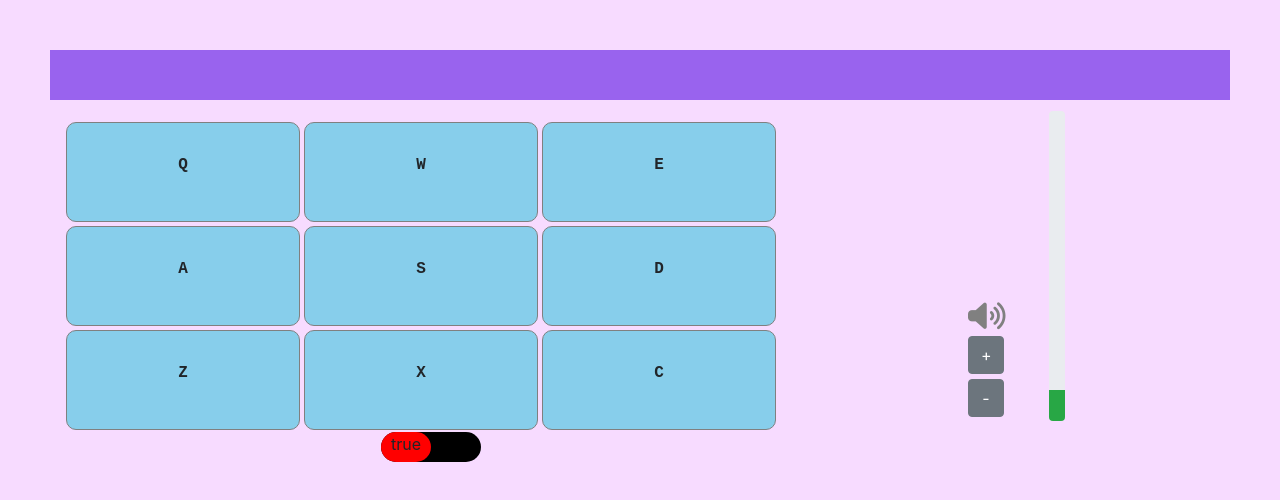
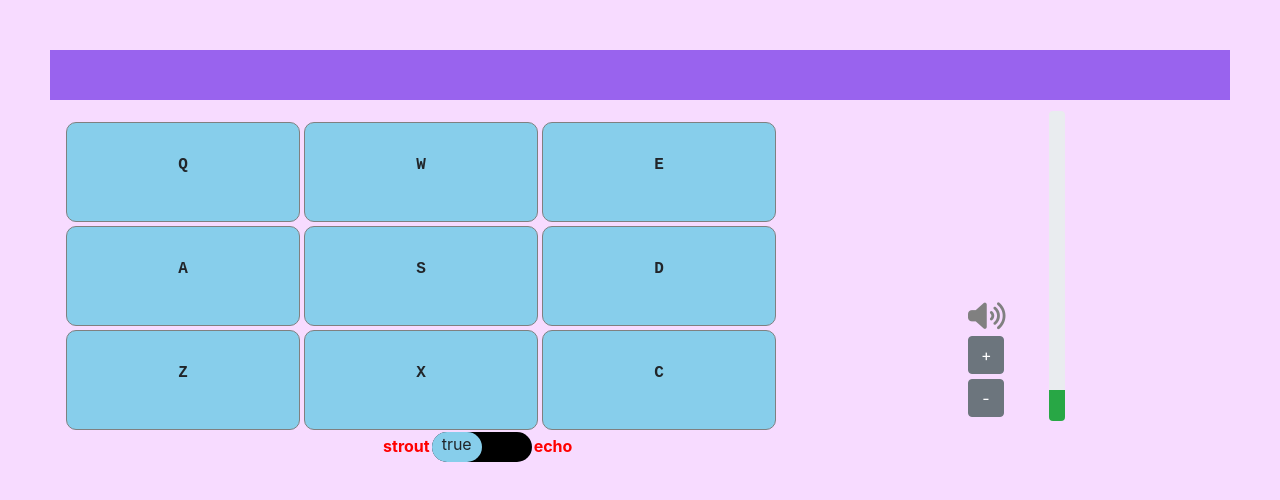
Before and after one commit to archiejnr/drum-machine, a React (Create React App) app in the folder drum-machine/: page / in a window 1280 px wide. Shown: the top 500 px of the page. Built offline with nearby package versions, Linux system fonts and the light colour scheme.

Commit message:
final commit

```diff
--- a/drum-machine/src/App.css
+++ b/drum-machine/src/App.css
@@ -85,7 +85,7 @@
 /*this is for the animations*/
 .mod1{
   width:50%;
-  background:red;
+  background:skyblue;
   height:100%;
   float:left;
   position: relative;
@@ -113,5 +113,9 @@
 body{
   padding:50px;
   background:#f7dbff;
-
 }
+.text{
+  padding:2px;
+  font-weight: bold;
+  color:red;
+}
--- a/drum-machine/src/App.js
+++ b/drum-machine/src/App.js
@@ -17,6 +17,7 @@ class App extends React.Component{
         src:"somthing",
         pressed:false,
         position:'topLeft',
+        name:'s3',
         url:'https://s3.amazonaws.com/freecodecamp/drums/Heater-4_1.mp3'
       },{
         id:2,
@@ -24,6 +25,7 @@ class App extends React.Component{
         src:"somthing",
         pressed:false,
         position:'topCenter',
+        name:'betamonkeymusic',
         url:'http://www.betamonkeymusic.com/AltDrums/Alt%20and%20Modern%20Rock%20I%20Samples/fill_10%20180%20BPM.wav'
       },{
         id:3,
@@ -31,6 +33,7 @@ class App extends React.Component{
         src:"somthing",
         pressed:false,
         position:'topRight',
+        name:'apo33',
         url:'http://www.apo33.org/pub/puredata/APO/librairies_PD/recup/groover/sound/606bass.wav'
       },{
         id:4,
@@ -38,6 +41,7 @@ class App extends React.Component{
         src:"somthing",
         pressed:false,
         position:'midLeft',
+        name:'dight310',
         url:'http://dight310.byu.edu/media/audio/FreeLoops.com/2/2/Dirty%20South%20Kick%2003-3633-Free-Loops.com.mp3'
       },{
         id:5,
@@ -45,6 +49,7 @@ class App extends React.Component{
         src:"somthing",
         pressed:false,
         position:'midCenter',
+        name:'denhaku',
         url:'http://www.denhaku.com/r_box/sr16/sr16sd/sprpicrm.wav'
       },{
         id:6,
@@ -52,6 +57,7 @@ class App extends React.Component{
         src:"somthing",
         pressed:false,
         position:'midRight',
+        name:'dight320',
         url:'http://dight310.byu.edu/media/audio/FreeLoops.com/5/5/Piccolo%20Snare-14385-Free-Loops.com.mp3'
       },{
         id:7,
@@ -59,6 +65,7 @@ class App extends React.Component{
         src:"somthing",
         pressed:false,
         position:'bottomLeft',
+        name:'dboy',
         url:'http://www.denhaku.com/r_box/sr16/sr16bd/purekick.wav'
       },{
         id:8,
@@ -66,6 +73,7 @@ class App extends React.Component{
         src:"somthing",
         pressed:false,
         position:'bottomCenter',
+        name:'destan',
         url:'http://dight310.byu.edu/media/audio/FreeLoops.com/5/5/Lil%20Jon%20Sub%20and%20Kick-8238-Free-Loops.com.mp3'
       },{
         id:9,
@@ -73,6 +81,7 @@ class App extends React.Component{
         src:"somthing",
         pressed:false,
         position:'bottomRight',
+        name:'Rana',
         url:'http://s1download-universal-soundbank.com/mp3/sounds/14151.mp3'
       }],
       displayedKey:null,
@@ -179,12 +188,10 @@ toggle=(e)=>{
   if(e.target.getAttribute('id')){
     e.target.querySelector('.toggler').classList.toggle('moveRight');
     e.target.querySelector('.toggler').classList.toggle('moveLeft');
-    e.target.querySelector('.toggler').innerHTML=this.state.phase;
   }
   else{
     e.target.classList.toggle('moveRight');
     e.target.classList.toggle('moveLeft');
-    e.target.innerHTML=this.state.phase;
   }
 }
   render(){
--- a/drum-machine/src/components/Drumpad.js
+++ b/drum-machine/src/components/Drumpad.js
@@ -12,10 +12,12 @@ function Drumpad(props){
       </Row>
       <Row style={{textAlign:'centre'}} className="mainRow">
         <br/>
+        <span className="text">strout</span>
         <div id="toggler" onClick={props.mod}>
           <div className="mod1 toggler moveRight">
           </div>
         </div>
+        <span className="text">echo</span>
       </Row>
     </Container>
   )
```
